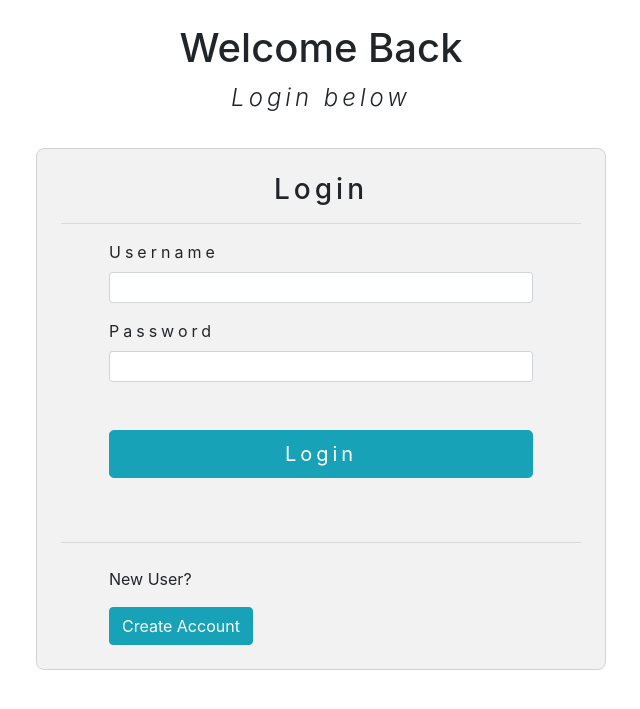
After one commit to jetamartin/not-so-karaoke, a Flask app: page /login in a window 1280 px wide. The commit adds this page. Shown: the top 709 px of the page, without its empty margins (319-959 px from the left). Run offline with Flask 2, Linux system fonts and the light colour scheme; some libraries are stand-ins or nearby versions.

Commit message:
added login and signup core features (routes and templates)

```diff
--- a/app.py
+++ b/app.py
@@ -5,13 +5,14 @@ from isodate import parse_duration
 import html.parser as htmlparser
 from utilities import *
 import pickle
+from sqlalchemy import exc
 
 
 import os
 import requests
 from flask import Flask, render_template, request, flash, redirect, session, jsonify
 from flask_debugtoolbar import DebugToolbarExtension
-from forms import SearchForm
+from forms import SearchForm, SignupForm, LoginForm
 from constants import *
 from models import db, connect_db, User, Favorite
 
@@ -35,6 +36,63 @@ toolbar = DebugToolbarExtension(app)
 connect_db(app)
 print("*********** H E L L O *****************")
 # videos = []
+
+
+@app.route('/signup', methods=['GET', 'POST'])
+def signup():
+  """ Signup user: produce form and handle submission"""
+  form = SignupForm()
+
+  if form.validate_on_submit():
+    name = form.username.data
+    password = form.password.data
+    email = form.email.data
+
+    try:
+      user = User.signup(name, password, email)
+      db.session.add(user)
+      db.session.commit()
+    except exc.IntegrityError:
+      print("Failure to create user...perhaps a duplicate user name")
+      form.username.errors = ["Bad name/password"]
+      flash("User account is already taken. If this is your account you'll need to login.")
+      return render_template("/signup.html", form=form)
+    else:
+      session["user_id"] = user.id
+      flash("Welcome! Your new account has been created and you've been logged in!")
+      return redirect("/")
+
+  else:
+    return render_template("/signup.html", form=form)
+
+@app.route("/login", methods=["GET", "POST"])
+def login():
+    """ Produce login form or handle login. """
+    form = LoginForm()
+
+    if form.validate_on_submit():
+      name = form.username.data
+      password = form.password.data
+
+      # authenticate will return a user or False
+      user = User.authenticate(name, password)
+
+      if user:
+        flash(f"Welcome back {user.username}! You're now logged in!")
+        session["user_id"] = user.id # keep logged in
+        return redirect("/")
+      else:
+        form.username.errors = ["Bad name/password"]
+
+    return render_template("login.html", form=form)
+
+@app.route("/logout")
+def logout():
+  """ Logs user out and redirects to homepage. """
+  session.pop("user_id")
+
+  return redirect("/")
+
 
 @app.route('/', methods=['GET', 'POST'])
 def index():
@@ -182,3 +240,12 @@ def deleteFavorite(id):
     db.session.commit()
 
     return jsonify("Favorite Deleted")
+
+
+# NOTE: This should be implemented as a POST route rather than GET route
+# In navigation bar either include a blank form to send post or implement with JS
+@app.route('/logout')
+def logout_user():
+  session.pop('user_id')
+  flash("So long for now..you've been logged out")
+  return redirect('/')
--- a/forms.py
+++ b/forms.py
@@ -1,16 +1,24 @@
 """ Forms for Not-So_Karoke App """
 
-from wtforms import StringField, PasswordField
-from wtforms.validators import InputRequired, Length, NumberRange, Optional
+from wtforms import StringField, PasswordField, SubmitField
+from wtforms.validators import InputRequired, Length, NumberRange, Optional, Email, EqualTo
 from flask_wtf import FlaskForm
 
 class SearchForm(FlaskForm):
   """ Video Search form. """
-  artist = StringField(
-    "Artist",
-    validators=[InputRequired(), Length(min=2, max=20)]
-  )
-  song = StringField(
-    "Song",
-    validators=[Optional(), Length(min=6, max=30)]
-  )
+  artist = StringField("Artist", validators=[InputRequired(), Length(min=2, max=20)])
+  song = StringField("Song", validators=[Optional(), Length(min=6, max=30)]  )
+
+class SignupForm(FlaskForm):
+  """ Signup form """
+  username = StringField('Username', validators=[InputRequired(), Length(min=2, max=20)] )
+  password = PasswordField('New Password', validators=[InputRequired(), Length(min=2, max=30),
+                                          EqualTo('confirm', message='Passwords must match')])
+  confirm = PasswordField('Repeat Password', validators=[InputRequired(), Length(min=2, max=30)])
+  email = StringField('Email Address', validators=[InputRequired(), Email()])
+
+class LoginForm(FlaskForm):
+  """ Login form """
+  username = StringField('Username', validators=[InputRequired(), Length(min=2, max=20)] )
+  password = PasswordField('Password', validators=[InputRequired(), Length(min=2, max=30) ])
+  # submit = SubmitField('Login')
--- a/requirements.txt
+++ b/requirements.txt
@@ -7,6 +7,8 @@ certifi==2020.4.5.2
 cffi==1.14.0
 chardet==3.0.4
 click==7.1.2
+dnspython==2.0.0
+email-validator==1.1.1
 Flask==1.1.2
 Flask-Bcrypt==0.7.1
 Flask-DebugToolbar==0.11.0
--- a/seed.py
+++ b/seed.py
@@ -2,12 +2,12 @@
 
 from models import db, User, Favorite
 from app import app
-
+from models import User
 #  Create all tables
 db.drop_all()
 db.create_all()
 
-user1 = User(email="user1@mail.com", username = "user1")
+user1 = User.register(username = "user1", password = "password1", email="user1@mail.com")
 
 db.session.add(user1)
 db.session.commit()
--- a/static/styles.css
+++ b/static/styles.css
@@ -36,6 +36,32 @@
 #del-fav-warning {
   color: red
 }
+
+.form-container {
+  margin: 1rem;
+  padding: 1.5rem;
+  border: solid .5px lightgrey;
+  border-radius: .5rem;
+  background-color: #f2f2f2;
+}
+
+.form-input-spacing {
+  margin-bottom: 2rem;
+}
+
+.form-padding {
+  padding: 0 3rem 3rem
+}
+
+
+.med-letter-spacing{
+  letter-spacing: .25rem;
+}
+
+.larger-font-size {
+  font-size: 1.5rem;
+}
+
 
 /* div.custom-control-right {
   padding-right: 24px;
--- /dev/null
+++ b/templates/login.html
@@ -0,0 +1,38 @@
+{% extends 'base.html' %}
+{% block content %}
+<div class="mt-4">
+  <h1 class="text-center">Welcome Back</h1>
+  <p class="lead text-center font-italic med-letter-spacing larger-font-size">Login below</p>
+
+  <div class="row d-flex justify-content-center">
+    <div class="col-6 form-container">
+      <h3 class='text-center med-letter-spacing'>Login</h1>
+      <hr>
+      <form class= "form-padding" method="POST">
+        {{ form.hidden_tag() }}
+        {% for field in form
+          if field.widget.input_type != 'hidden' %}
+        <p class="input-group-sm">
+          {{ field.label (class_='med-letter-spacing')}}
+          {{ field(class_="form-control") }}
+
+          {% for error in field.errors %}
+            <span class="form-text text-danger">{{ error }}</span>
+          {% endfor %}
+        </p>
+        {% endfor %}
+
+        <button class="btn btn-info btn-lg btn-block mt-5 med-letter-spacing" type="submit">Login</button>
+      </form>
+      <hr>
+      <div class="mt-4 ml-5">
+        <p>New User?</p>
+        <a class="btn btn-info" href="/signup">Create Account</a>
+      </div>
+
+    </div>
+
+  </div>
+</div>
+
+{% endblock %}
```
Also changed, not shown: models.py (+30 -4 lines), templates/signup.html (added, +35 -0 lines).
